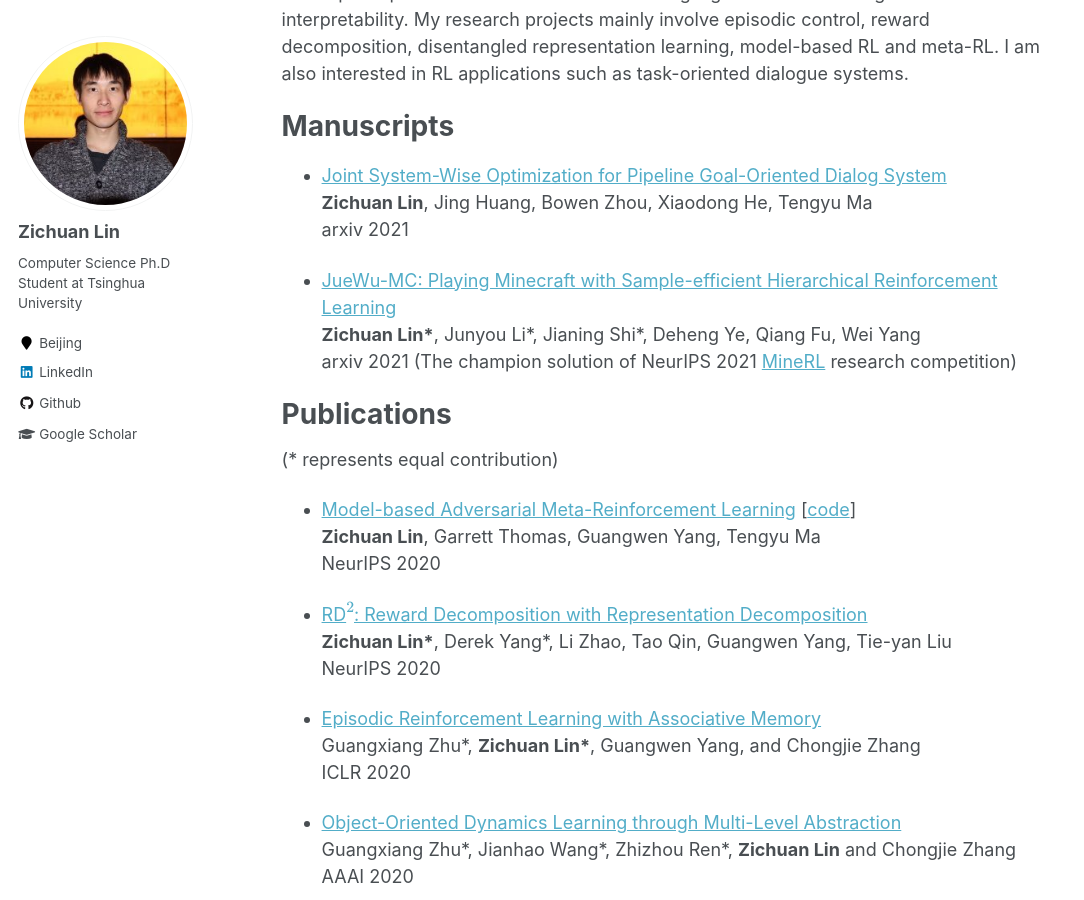
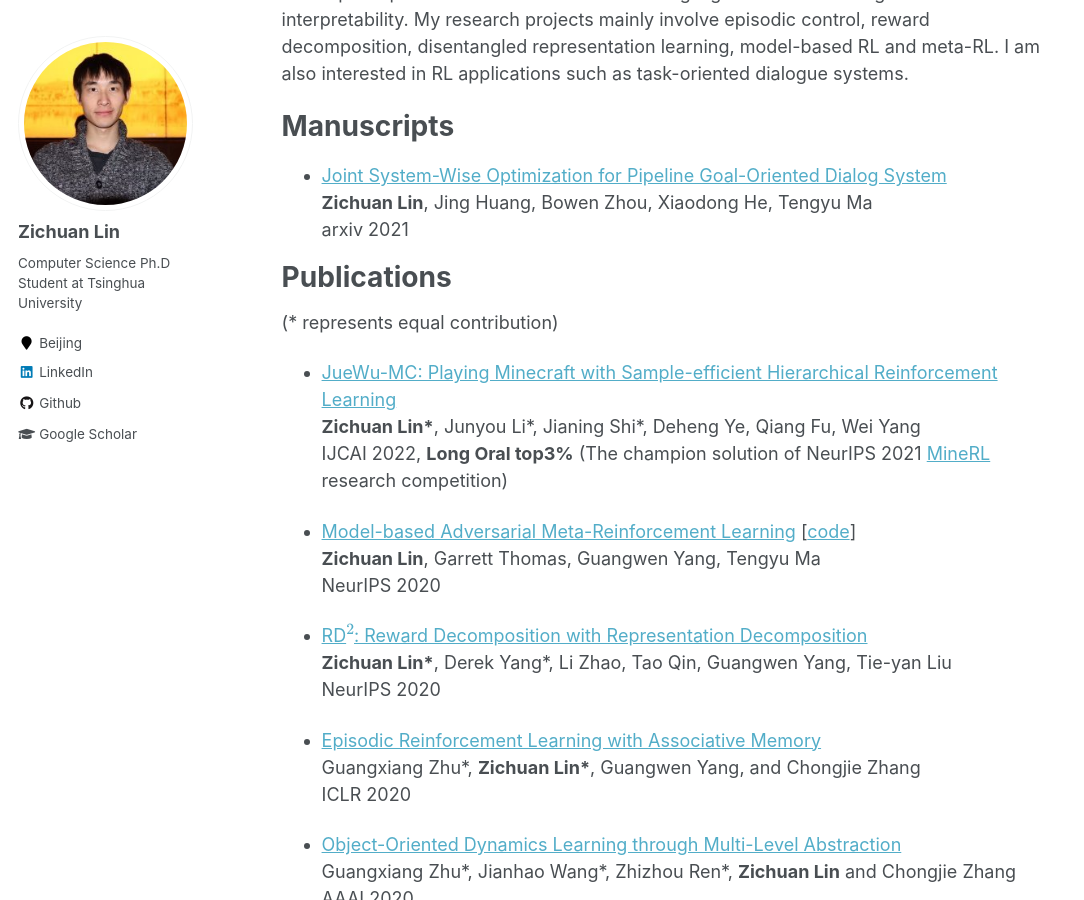
Before and after one commit to LinZichuan/linzichuan.github.io, a Jekyll site: the page built from _pages/about.md, in a window 1280 px wide and 900 px high, scrolled down 471 px. Shown: the whole window, without its empty margins (0-1084 px from the left). Built offline with Jekyll 4.4.1, drawn with Linux system fonts in a browser that asks for light colours; formulas are drawn with MathJax 3.

Commit message:
Update about.md

```diff
--- a/_pages/about.md
+++ b/_pages/about.md
@@ -20,13 +20,13 @@ Manuscripts
 **Zichuan Lin**, Jing Huang, Bowen Zhou, Xiaodong He, Tengyu Ma <br>
 arxiv 2021
 
-- [JueWu-MC: Playing Minecraft with Sample-efficient Hierarchical Reinforcement Learning](https://arxiv.org/abs/2112.04907) <br>
-**Zichuan Lin\***, Junyou Li\*, Jianing Shi\*, Deheng Ye, Qiang Fu, Wei Yang <br>
-arxiv 2021 (The champion solution of NeurIPS 2021 [MineRL](https://www.aicrowd.com/challenges/neurips-2021-minerl-diamond-competition/leaderboards) research competition)
-
 Publications
 ======
 (* represents equal contribution)
+- [JueWu-MC: Playing Minecraft with Sample-efficient Hierarchical Reinforcement Learning](https://arxiv.org/abs/2112.04907) <br>
+**Zichuan Lin\***, Junyou Li\*, Jianing Shi\*, Deheng Ye, Qiang Fu, Wei Yang <br>
+IJCAI 2022, **Long Oral top3%** (The champion solution of NeurIPS 2021 [MineRL](https://www.aicrowd.com/challenges/neurips-2021-minerl-diamond-competition/leaderboards) research competition)
+
 - [Model-based Adversarial Meta-Reinforcement Learning](https://arxiv.org/abs/2006.08875) [[code](https://github.com/LinZichuan/AdMRL)]  <br>
 **Zichuan Lin**, Garrett Thomas, Guangwen Yang, Tengyu Ma  <br>
 NeurIPS 2020
```
